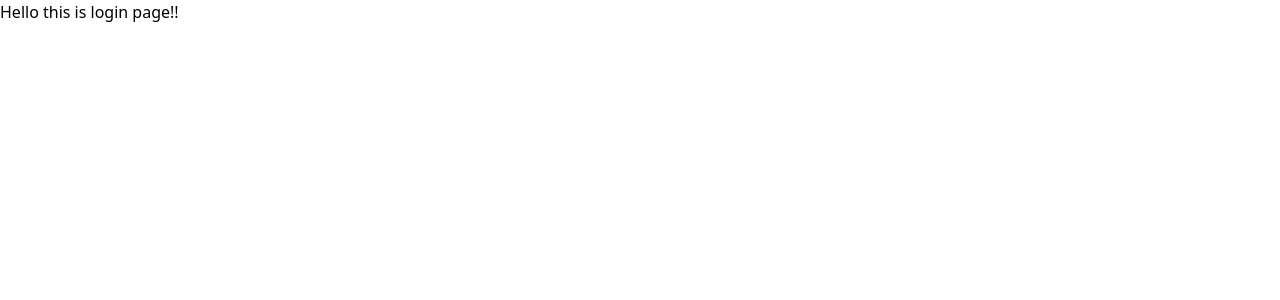
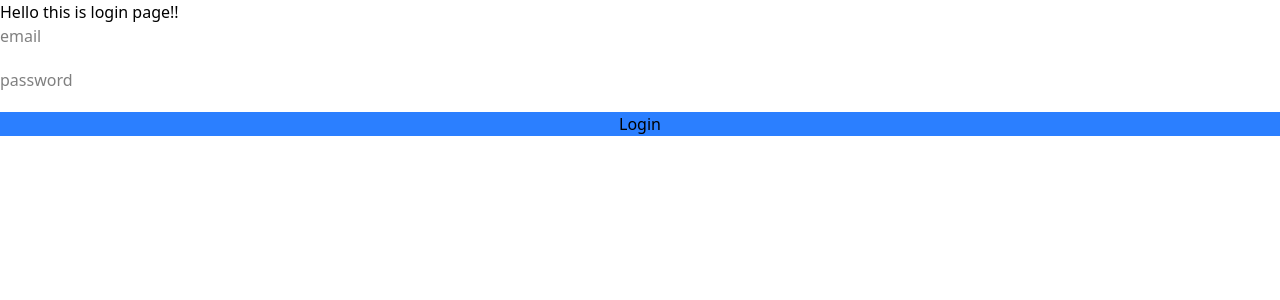
Before and after one commit to thambe96/RAD-Frontend, a React (Vite) app: page / in a window 1280 px wide. Shown: the top 300 px of the page. Built offline with nearby package versions, Linux system fonts and the light colour scheme.

Commit message:
Implement login in the frontend with adding an auth service

```diff
--- a/src/pages/Login.tsx
+++ b/src/pages/Login.tsx
@@ -1,11 +1,44 @@
+import { useState, type FormEvent } from "react"
+import { login } from "../services/auth"
+// import axios from "axios"
 
 
 export default function Login() {
 
+    const [email, setEmail] = useState("")
+    const [password, setPassword] = useState("")
+
+    const handleLogin = async (e: FormEvent) => {
+        e.preventDefault()
+        setEmail("")
+        setPassword("")
+
+        try {
+            const res = await login({email, password})
+            // alert(`This is the results Object: ${res?.data}`)
+            // alert(`This is the results Object: ${res?.message}`)
+            alert("Backend Message: " + res?.data.message)
+            alert("Access Token: " + res?.data.data.accessToken)
+            alert("Refresh Token: " + res?.data.data.refreshToken)
+        } catch (err) {
+            console.log(err)
+
+        }
+
+        // const res = await axios.post('http://localhost:5000/api/v1/auth/login', {email, password})
+        // alert(res?.data)
 
 
+    }
 
   return (
-    <div>Hello this is login page!!</div>
+    <div>
+        <h2>Hello this is login page!!</h2>
+        <div className="flex flex-col gap-5">
+            <input type="emil" placeholder="email" value={email} onChange={(e) => {setEmail(e.target.value)}}/>
+            <input type="password" placeholder="password" value={password} onChange={(e) => {setPassword(e.target.value)}}/>
+            <button onClick={handleLogin} className="bg-blue-500">Login</button>
+        </div>
+    </div>
   )
 }
--- a/src/services/api.ts
+++ b/src/services/api.ts
@@ -1,4 +1,4 @@
-import axios from "axios";
+import axios, {AxiosError} from "axios";
 
 
 
@@ -7,12 +7,14 @@ const api = axios.create({
 })
 
 api.interceptors.request.use((config) => {
+
     const token = localStorage.getItem("accessToken")
-    const PUBLIC_ENDPOINTS = ['/auth/login', '/auth/register']
+    const PUBLIC_ENDPOINTS = ['auth/login', 'auth/register']
 
     const isPublic: boolean = PUBLIC_ENDPOINTS.some((publicURLPrefix: string) => {
         config.url?.includes(publicURLPrefix)
     })
+
 
     if (token && !isPublic) {
         config.headers.Authorization = `Bearer ${token}`
@@ -22,6 +24,19 @@ api.interceptors.request.use((config) => {
 
 })
 
+api.interceptors.response.use((response) => {
+    return response
+}, (err: AxiosError) => {
+
+    alert(err.message)
+    alert("Status Code: " + err.status)
+    return err
+}
+
+)
+
+
+
 
 
 export default api
--- a/src/services/auth.ts
+++ b/src/services/auth.ts
@@ -12,19 +12,23 @@ interface LoginDetails {
 export const login = async ({email, password}: LoginDetails) => {
 
     try {
-        const result = await api.post(
-            '/auth/login',
+
+
+        const res = await api.post(
+            'auth/login',
             {
                 email: email,
                 password: password
             }
         )
 
-        console.log(result)
+        // alert(`This is the result:\n${JSON.stringify(result.data, null, 2)}`)
+        return res
 
 
     } catch (err) {
         console.log(err)
+
     }
 
 }
```
